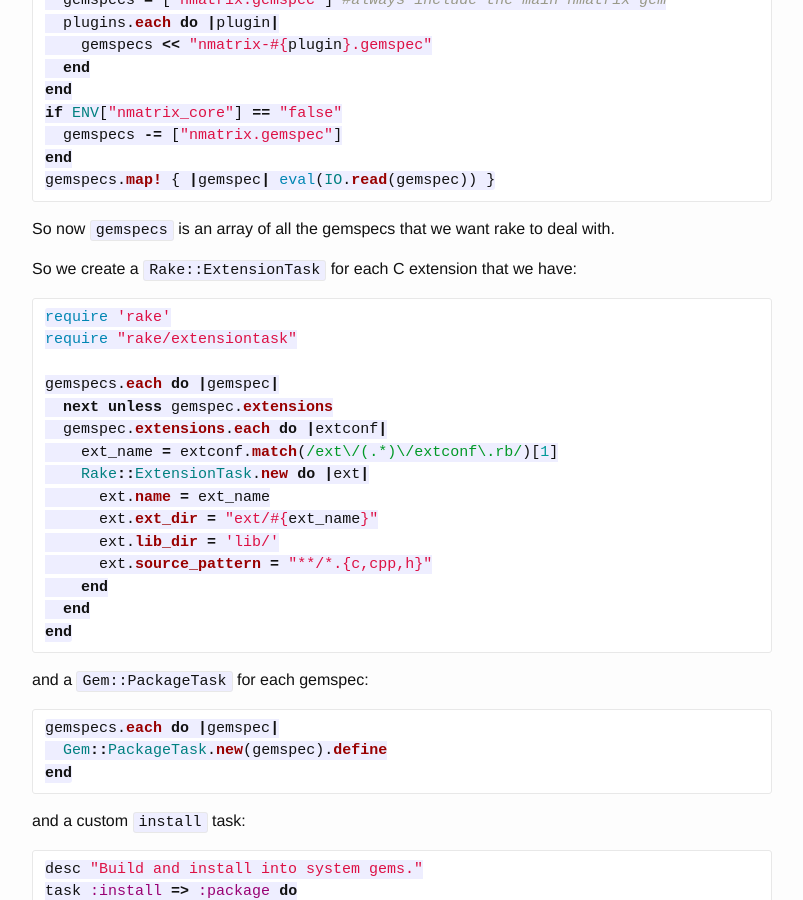
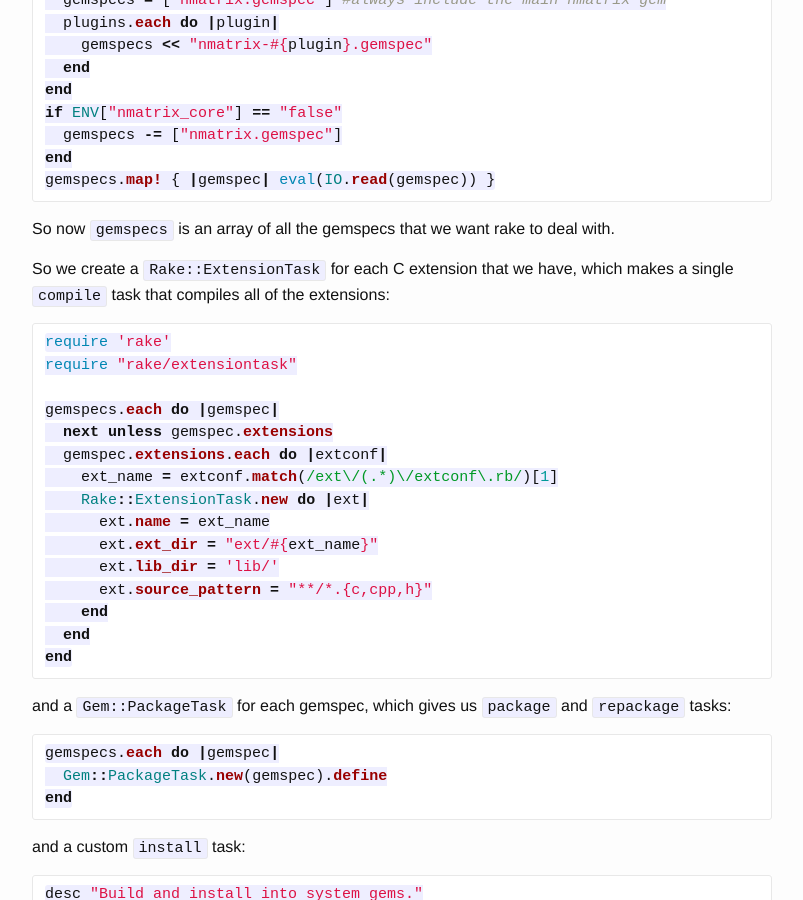
Before and after one commit to wlevine/wlevine.github.io, a Jekyll site: the page built from _posts/2015-06-15-releasing-multiple-gems-with-c-extensions-from-the-same-repository.markdown, in a window 1280 px wide and 900 px high, scrolled down 3894 px. Shown: the whole window, without its empty margins (238-1041 px from the left). Built offline with Jekyll 4.4.1, drawn with Linux system fonts in a browser that asks for light colours; Markdown is read by kramdown in place of the engine named in the settings.

Commit message:
Add link between posts

````diff
--- a/_posts/2015-06-08-google-summer-of-code-weeks-1-and-2.markdown
+++ b/_posts/2015-06-08-google-summer-of-code-weeks-1-and-2.markdown
@@ -10,7 +10,7 @@ Work on my [atlas\_plugin branch](https://github.com/wlevine/nmatrix/tree/atlas_
  * Set up a framework to build, test, package, and install multiple gems (with C
  extensions) from the nmatrix repository. This ended up being a lot more
  complicated than described in the reference below, and deserves a blog post
- of its own, maybe after things are more finalized.
+ of its own, [now available here]({% post_url 2015-06-15-releasing-multiple-gems-with-c-extensions-from-the-same-repository %}).
  * Removed all external dependencies (CBLAS, CLAPACK) from the core nmatrix
  gem
  * Created a new gem nmatrix-atlas which should eventually implement all the
--- a/_posts/2015-06-15-releasing-multiple-gems-with-c-extensions-from-the-same-repository.markdown
+++ b/_posts/2015-06-15-releasing-multiple-gems-with-c-extensions-from-the-same-repository.markdown
@@ -203,7 +203,9 @@ gemspecs.map! { |gemspec| eval(IO.read(gemspec)) }
 So now `gemspecs` is an array of all the gemspecs that we want rake to deal
 with.
 
-So we create a `Rake::ExtensionTask` for each C extension that we have:
+So we create a `Rake::ExtensionTask`
+for each C extension that we have, which makes a single `compile` task
+that compiles all of the extensions:
 
 ```ruby
 require 'rake'
@@ -223,7 +225,8 @@ gemspecs.each do |gemspec|
 end
 ```
 
-and a `Gem::PackageTask` for each gemspec:
+and a `Gem::PackageTask` for each gemspec, which gives us `package` and
+`repackage` tasks:
 
 ```ruby
 gemspecs.each do |gemspec|
````
